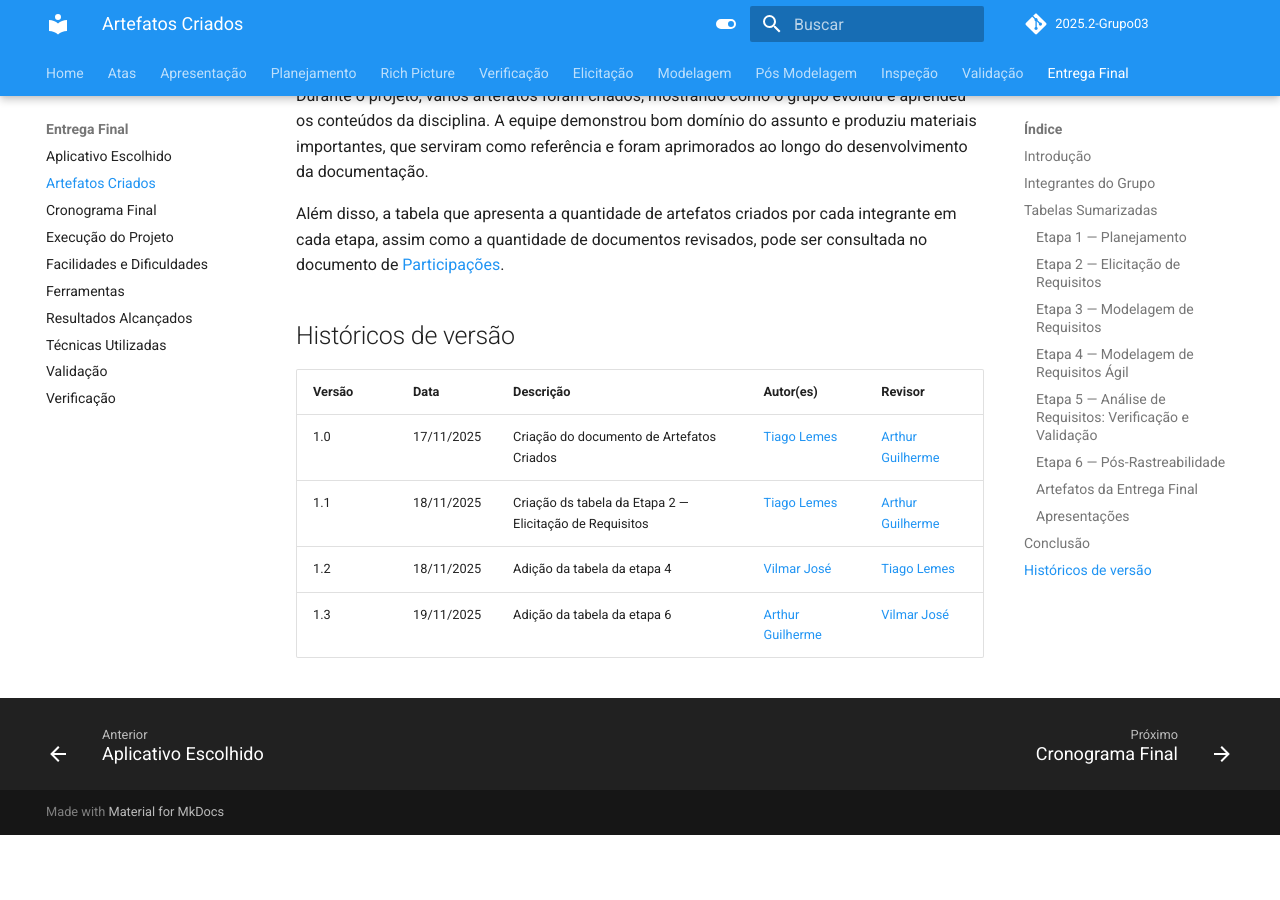
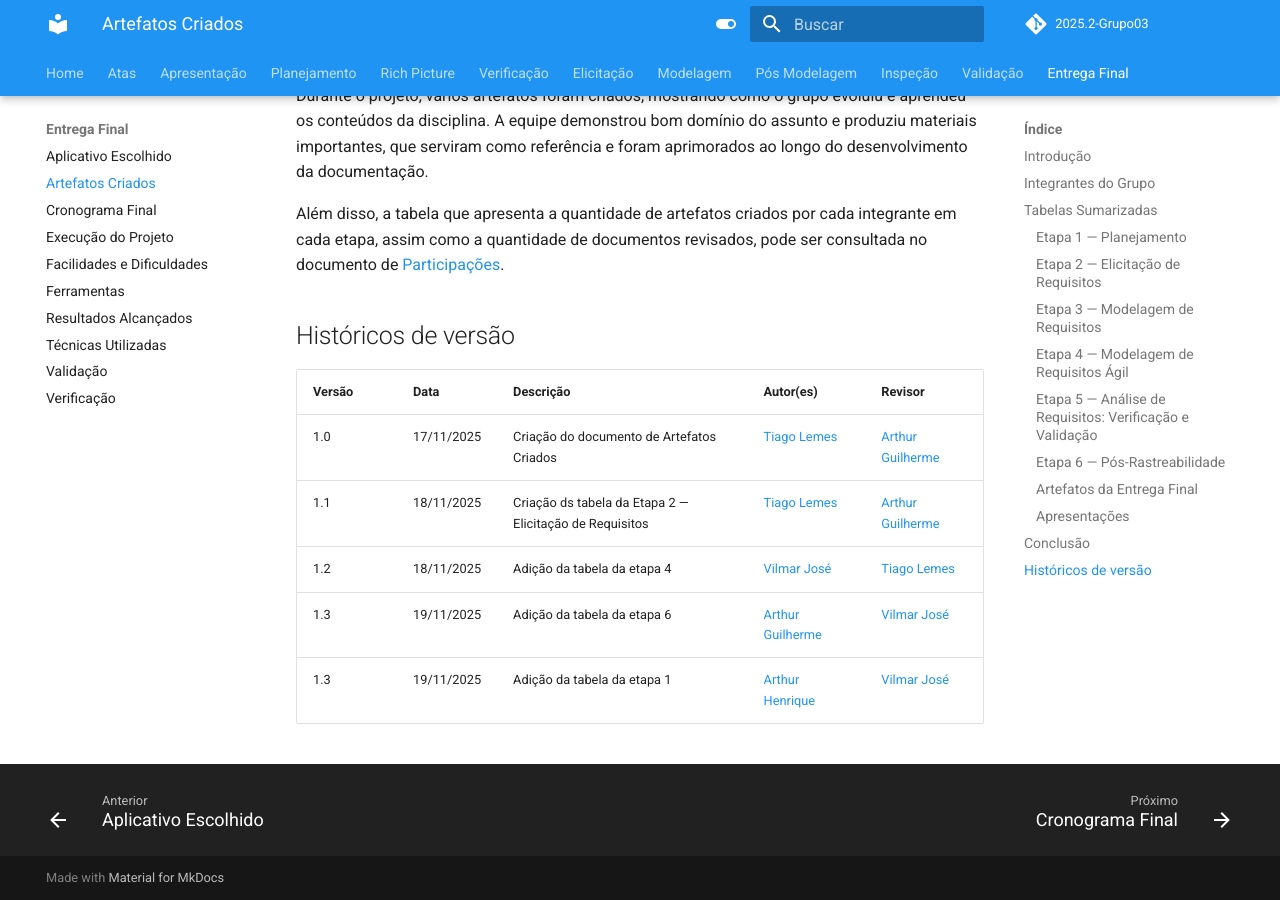
Before and after one commit to Requisitos-de-Software/2025.2-Grupo03, an MkDocs documentation site: the page built from docs/Entrega_Final/artefatos_criados.md, in a window 1280 px wide and 900 px high, scrolled down 5936 px. Built offline with MkDocs 1.6.1 and Material for MkDocs 9.7.7, drawn with Linux system fonts in a browser that asks for light colours; comment, search, counter and statistics services are not loaded; before the commit the page ends 6771 px from its top, so only the background shows below that.

Commit message:
Update historico de versao - artefatos criados

```diff
--- a/docs/Entrega_Final/artefatos_criados.md
+++ b/docs/Entrega_Final/artefatos_criados.md
@@ -227,3 +227,4 @@ Além disso, a tabela que apresenta a quantidade de artefatos criados por cada i
 | 1.1    | 18/11/2025 | Criação ds tabela da Etapa 2 — Elicitação de Requisitos | [Tiago Lemes](https://github.com/TiagoTeixeira-2005)| [Arthur Guilherme](https://github.com/ArthurGuilher62) |
 | 1.2    | 18/11/2025 | Adição da tabela da etapa 4 | [Vilmar José](https://github.com/VilmarFagundes) | [Tiago Lemes](https://github.com/TiagoTeixeira-2005) |
 | 1.3    | 19/11/2025 | Adição da tabela da etapa 6 | [Arthur Guilherme](https://github.com/ArthurGuilher62) | [Vilmar José](https://github.com/VilmarFagundes) |
+| 1.3    | 19/11/2025 | Adição da tabela da etapa 1 | [Arthur Henrique](https://github.com/arthurhvieira1) | [Vilmar José](https://github.com/VilmarFagundes) |
```
